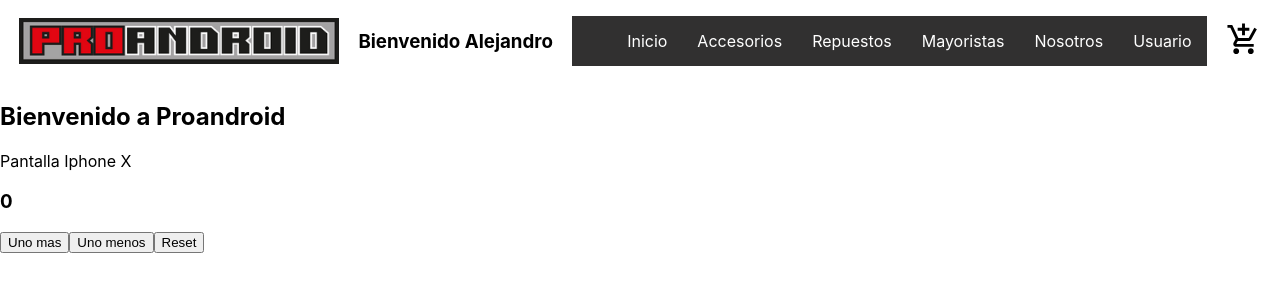
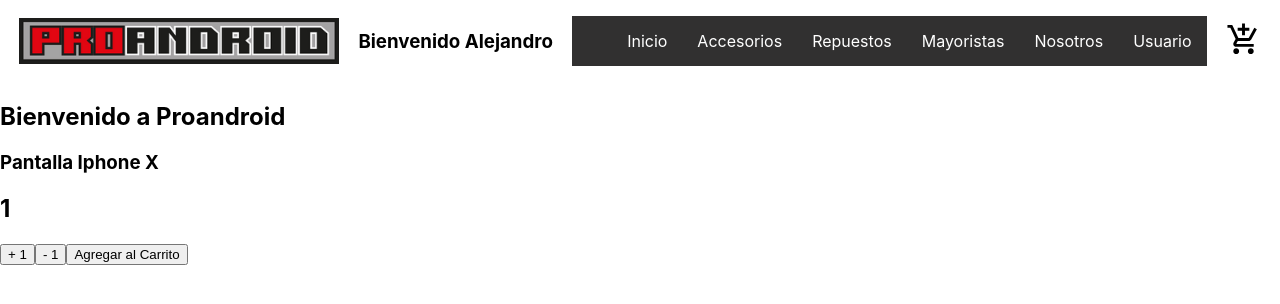
Before and after one commit to AlejandroJSR/reactjsAleSoto, a React (Create React App) app: page / in a window 1280 px wide. Shown: the top 304 px of the page. Built offline with nearby package versions, Linux system fonts and the light colour scheme.

Commit message:
correccion desafio Contador con Boton

```diff
--- a/src/App.js
+++ b/src/App.js
@@ -2,18 +2,20 @@ import React from 'react';
 import Header from './components/header';
 import ItemListContainer from './components/ItemsListContainer.js';
 import MiComponente from './components/MiComponente';
+import ItemCount from './components/ItemCount';
 const App = () => {
 
   const nombre = "Alejandro";
   const apellido = "Soto"
   const greeting = "Bienvenido a Proandroid"
+  const addCart = "Agregaste al carrito"
 
   return (
     <>
     <Header nombre={nombre} id="1" apellido={apellido}/>
     <ItemListContainer greeting={greeting}/>
-   <MiComponente />
-
+   {/* <MiComponente /> */}
+   <ItemCount />
     </>
 
   )
--- /dev/null
+++ b/src/components/ItemCount.js
@@ -0,0 +1,25 @@
+import React, {useState} from 'react';
+
+const initial = "1"
+const stock = "10"
+
+const   ItemCount = () => {
+    const [count,setCount] = useState(initial)
+
+    let numero = 0;
+    const sumar = () => count < stock && setCount(count + 1)
+    const restar = () => count > initial && setCount(count - 1)
+
+return (
+    <>
+    <h3>Pantalla Iphone X</h3>
+    <h2>{count}</h2>
+    <button onClick={sumar}> + 1</button>
+    <button onClick={restar}> - 1</button>
+    <button onClick>Agregar al Carrito</button>
+    </>
+)
+}
+
+
+export default ItemCount
--- a/src/components/MiComponente.js
+++ b/src/components/MiComponente.js
@@ -13,15 +13,17 @@ const   restar = () => {
     setContador(contador - 1);}
 
 const   reset = () => {
-    setContador(0);}
+    setContador(0);
+    // function();
+}
 
 return (
     <>
     <div>Pantalla Iphone X</div>
     <h3>{contador}</h3>
-    <button onClick={sumar}>Uno mas</button>
-    <button onClick={restar}>Uno menos</button>
-    <button onClick={reset}>Reset</button>
+    <button onClick={sumar}> + 1</button>
+    <button onClick={restar}> - 1</button>
+    <button onClick={reset}>Agregar al Carrito</button>
     </>
 )
 }
```
Also changed, not shown: src/components/ItemsListContainer.js (+15 -0 lines).
